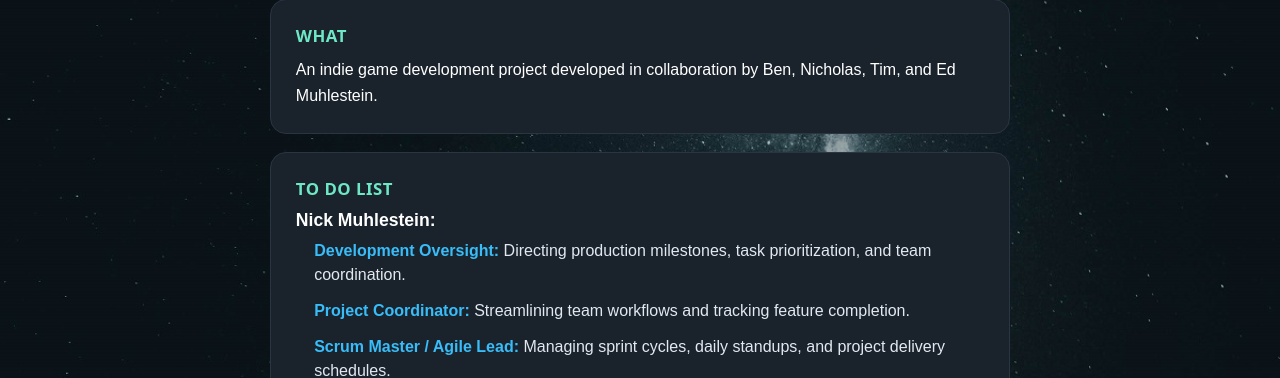
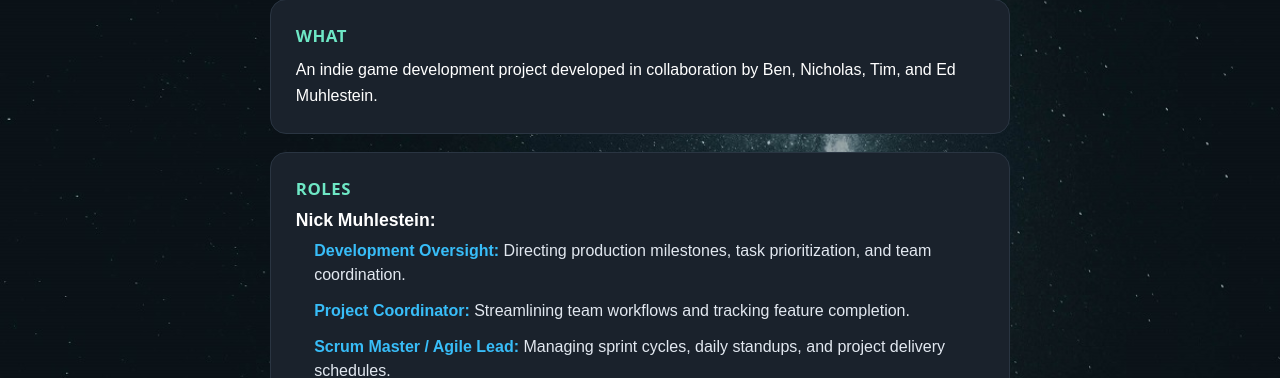
Before and after one commit to emuhlestein/edmuhlestein, a FastAPI app: page /project/ in a window 1280 px wide. Shown: the part 183-561 px from the top of the page. Run offline with FastAPI, Linux system fonts and the light colour scheme; parts of the project's set-up code (start-up, migrations or seed data) failed here and were passed over.

Commit message:
Change to roles (#20)

```diff
--- a/app/templates/project.html
+++ b/app/templates/project.html
@@ -11,7 +11,7 @@
         </p>
     </section>
     <section class="card">
-        <h2>To Do List</h2>
+        <h2>Roles</h2>
          <div class="team-member">
             <h3>Nick Muhlestein:</h3>
             <ul class="task-list">
```
